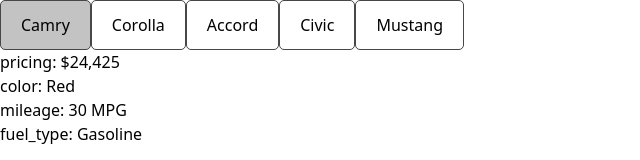
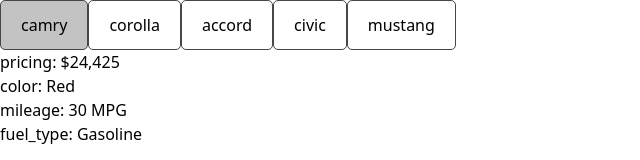
Before and after one commit to Kaushal12Shinde/mc-problems, a React (Vite) app: page / in a window 1280 px wide. Shown: the top 160 px of the page, without its empty margins (0-640 px from the left). Built offline with nearby package versions, Linux system fonts and the light colour scheme.

Commit message:
handled multiple nav tabs dynamically

```diff
--- a/src/component/tabComponent/TabComponent.jsx
+++ b/src/component/tabComponent/TabComponent.jsx
@@ -57,6 +57,11 @@
         const container = document.querySelector('.tab-buttons-container');
         container.addEventListener('click', handleButtonClick);
 
+        const firstTab = document.querySelector('.nav-tab');
+        if (firstTab) {
+            firstTab.classList.add('active');
+        }
+
         return () => {
             container.removeEventListener('click', handleButtonClick);
         };
@@ -65,21 +70,13 @@
     return (
         <>
             <div className='tab-buttons-container flex items-center gap-3 p-[40px]'>
-                <button id='camry' className='nav-tab active' data-car="camry">
-                    Camry
-                </button>
-                <button id='corolla' className='nav-tab' data-car="corolla">
-                    Corolla
-                </button>
-                <button id='accord' className='nav-tab' data-car="accord">
-                    Accord
-                </button>
-                <button id='civic' className='nav-tab' data-car="civic">
-                    Civic
-                </button>
-                <button id='mustang' className='nav-tab' data-car="mustang">
-                    Mustang
-                </button>
+                {
+                    Object.entries(carData).map(([key]) => (
+                        <button id={key} className='nav-tab capitalize' data-car={key}>
+                            {key}
+                        </button>
+                    ))
+                }
             </div>
             <div className='px-[40px]'>
                 {
```
